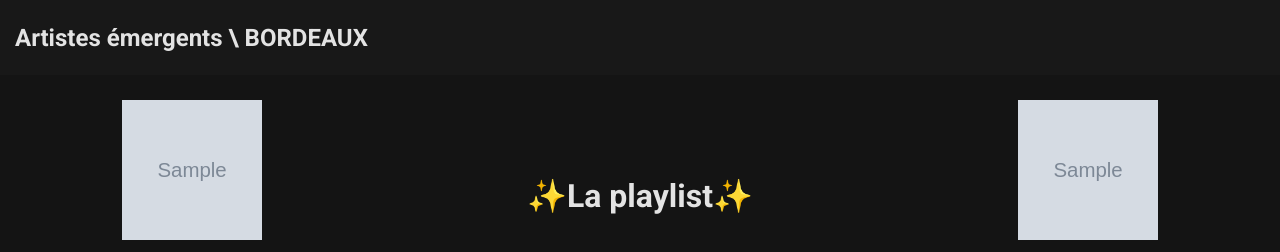
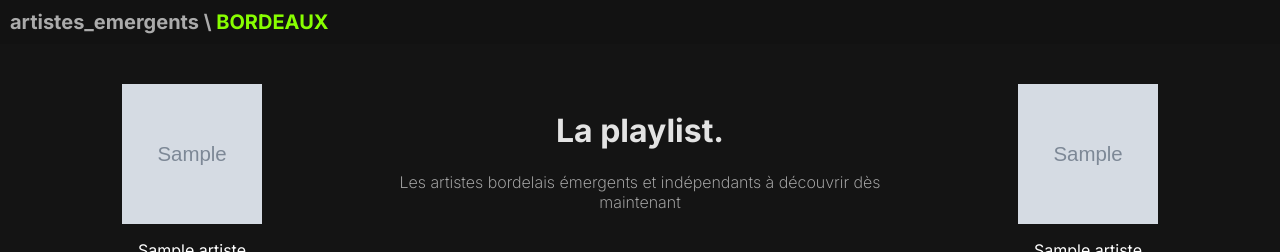
Before and after one commit to GVillevy/carteson, a Flask app: template app/templates/pepites.html in a window 1280 px wide. Shown: the top 252 px of the page. Run offline with Flask 3, Linux system fonts and the light colour scheme; the template is opened without the code that fills it: most values are stand-ins (such as "Sample title", 1, 10 or a date in 2020); grey boxes marked "Sample" are stand-in pictures.

Commit message:
update ui

```diff
--- a/app/app.py
+++ b/app/app.py
@@ -3,13 +3,14 @@ import csv
 from datetime import date
 import os
 import sqlite3
+from datetime import datetime
+import locale
 
 app = Flask(__name__)
 
 @app.route("/test")
 def home():
     return render_template("index.html")
-
 
 
 @app.route("/")
@@ -34,6 +35,18 @@ def pepites():
         row_dict = dict(zip(columns, row))  # transforme la ligne en dict
         row_dict["difference_days"] = int(row_dict["difference_days"])  # si nécessaire
         difference_days_list.append(row_dict["difference_days"])
+
+        date_str = row_dict["release_date"]  # ex: "2025-03-12"
+
+        # Conversion
+        date_obj = datetime.strptime(date_str, "%Y-%m-%d")
+        row_dict["release_date"] = date_obj.strftime("%d/%m/%Y")
+
+        name = row_dict["name_track"]
+
+        if len(name) > 20:
+            row_dict["name_track"] = name[:17] + "..."
+
         artistes.append(row_dict)
         running_date = row_dict["running_date"]  # tu peux récupérer la dernière date par exemple
 
@@ -66,8 +79,15 @@ def pepites():
         row["color"] = value_to_color(row["difference_days"])
 
 
+    # Pour avoir les mois en français
+    locale.setlocale(locale.LC_TIME, "fr_FR.UTF-8")
 
-    return render_template("pepites.html", artistes=artistes,running_date=running_date)
+    date_str = running_date
+    date_obj = datetime.strptime(date_str, "%d-%m-%Y")
+
+    date_humaine = date_obj.strftime("%d %B %Y")
+
+    return render_template("pepites.html", artistes=artistes,running_date=date_humaine)
 
 
 if __name__ == "__main__":
--- a/app/templates/pepites.html
+++ b/app/templates/pepites.html
@@ -7,18 +7,26 @@
     <link rel="preconnect" href="https://fonts.googleapis.com">
 <link rel="preconnect" href="https://fonts.gstatic.com" crossorigin>
 <link href="https://fonts.googleapis.com/css2?family=Roboto:ital,wght@0,100..900;1,100..900&display=swap" rel="stylesheet">
+    <link rel="preconnect" href="https://fonts.googleapis.com">
+<link rel="preconnect" href="https://fonts.gstatic.com" crossorigin>
+<link href="https://fonts.googleapis.com/css2?family=Inter:ital,opsz,wght@0,14..32,100..900;1,14..32,100..900&family=Roboto:ital,wght@0,100..900;1,100..900&display=swap" rel="stylesheet">
+
     <style>
         body{
             display: flex;
             flex-direction: column;
             background-color: #141414;
             margin: 0;
+            position: relative;
+
         }
+
+
         table {
             border-collapse: collapse;
             width: 90%;
             border-collapse: separate; /* important ! sinon border-spacing ne fonctionne pas */
-            border-spacing: 0 8px;
+            border-spacing: 0 12px;
             table-layout: fixed;
             position: relative;
             padding-top: 15px;
@@ -44,28 +52,31 @@
             flex-direction: row;
             justify-content: space-around;
             width: 100%;
+            padding-top: 2vh;
         }
         header{
             width: 100%;
             display: flex;
             justify-content:space-between;
             align-items: center;
-            height: 75px;
-            background-color: #181818;
+            background-color: rgba(0, 0, 0, 0.1);
         }
 
         header h1{
-            font-size: 24px;
+            font-size: 20px;
+            color: #ababab;;
         }
 
         header h1, header p{
-            margin: 15px;
+            margin: 10px;
         }
 
         h1,p,a,td,h2{
             color:rgb(227, 227, 227);
-            font-family: "Roboto", sans-serif;
+
+            font-family: "Inter", sans-serif;
             font-optical-sizing: auto;
+            font-style: normal;
         }
 
         #classement{
@@ -300,6 +328,19 @@
 
         .colonne_image_tableau{
             width: 5%;
+            padding: 0px;
+        }
+
+        #divheader h2{
+            font-size: 16px;
+            font-family: "Inter", sans-serif;
+            font-optical-sizing: auto;
+            font-style: normal;
+            font-weight: 250;
+            text-align: center;
+            margin: 0px;
+            width: 100%;
+            color: #ababab;;
         }
 
 
@@ -378,7 +419,7 @@
 </head>
 <body>
     <header>
-        <h1 style="text-align:center;">Artistes émergents \ BORDEAUX</h1>
+        <h1 style="text-align:center;">artistes_emergents \ <span style="color:#88ff00">BORDEAUX</span></h1>
     </header>
     <div id="main">
         <div id="classement">
@@ -406,12 +447,13 @@
                 <div id="encadrement-header">
 
                     <div id="divheader">
-                        <h1>✨La playlist✨</h1>
+                        <h1>La playlist.</h1>
+                        <h2>Les artistes bordelais émergents et indépendants à découvrir dès maintenant</h2>
                     </div>
-                    <iframe data-testid="embed-iframe" style="border-radius:12px" src="https://open.spotify.com/embed/playlist/0vm6Uez2px3nvO4cZdcZ5c?utm_source=generator&theme=0" width="100%" height="70%" frameBorder="0" allowfullscreen="" allow="autoplay; clipboard-write; encrypted-media; fullscreen; picture-in-picture" loading="lazy"></iframe>
+                    <iframe data-testid="embed-iframe" style="border-radius:12px" src="https://open.spotify.com/embed/playlist/0vm6Uez2px3nvO4cZdcZ5c?utm_source=generator&theme=0" width="100%" height="50%" frameBorder="0" allowfullscreen="" allow="autoplay; clipboard-write; encrypted-media; fullscreen; picture-in-picture" loading="lazy"></iframe>
                     <div id="scroll-button-container">
                         <button id="scroll-button">
-                            ⬇ Voir le classement
+                            Voir le classement
                         </button>
                     </div>
                 </div>
```
Also changed, not shown: other parts of app/templates/pepites.html (+26 -9 lines).
